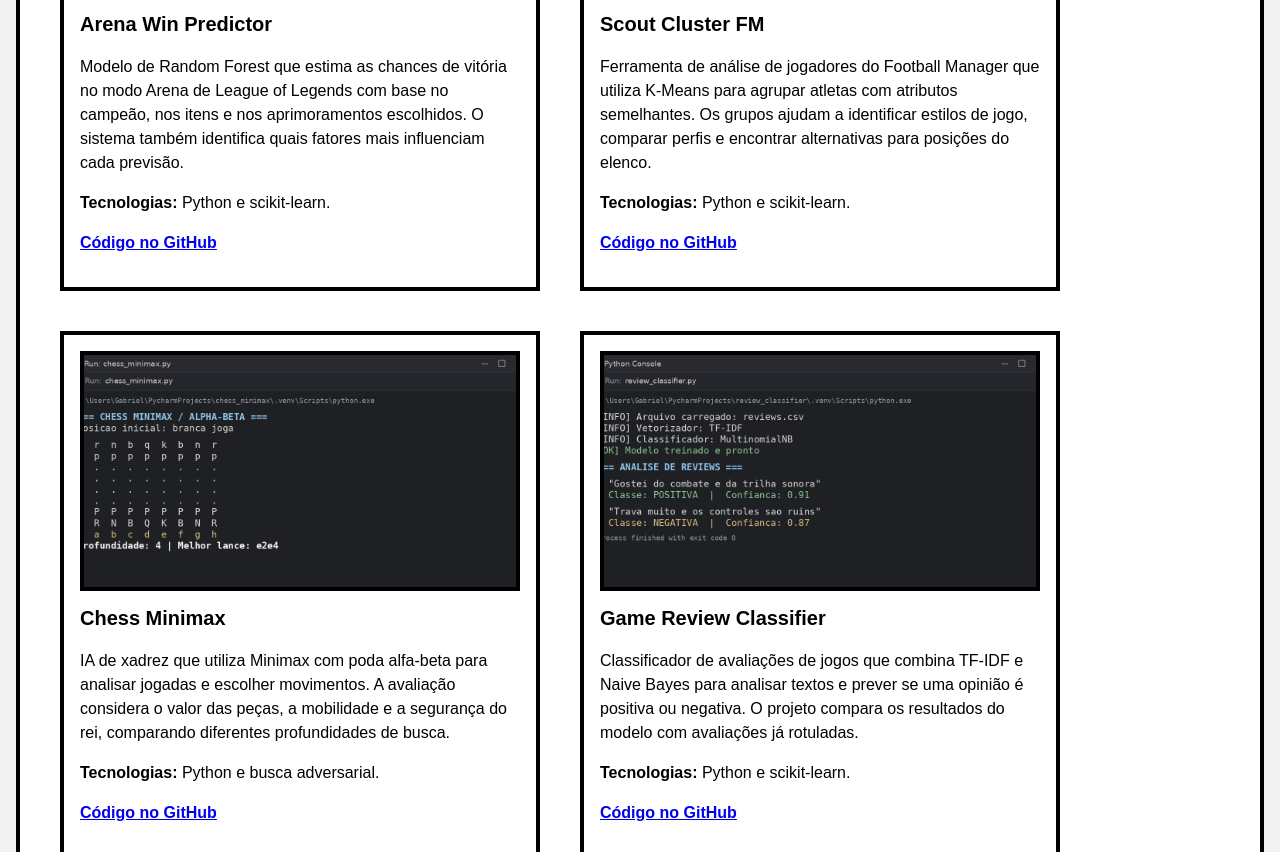
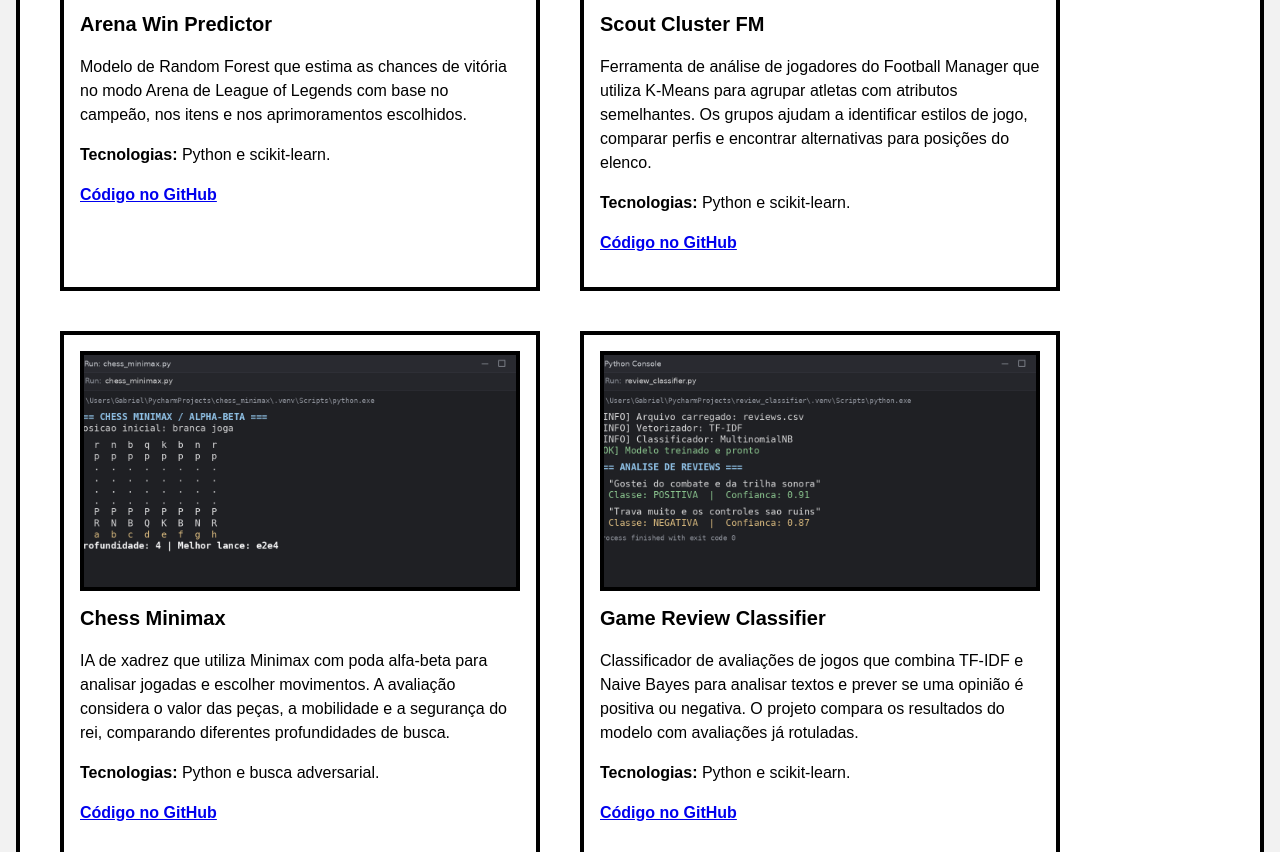
Before and after one commit to GBrambila/portfolio, a plain HTML site: page portfolio.html in a window 1280 px wide. Shown: the part 1601-2453 px from the top of the page. Drawn offline with Linux system fonts and the light colour scheme.

Commit message:
Update portfolio.html

```diff
--- a/portfolio.html
+++ b/portfolio.html
@@ -116,7 +116,7 @@
             <img src="assets/img/arena-win-predictor.png" alt="Saída do programa Arena Win Predictor no console">
           </div>
           <h3>Arena Win Predictor</h3>
-          <p>Modelo de Random Forest que estima as chances de vitória no modo Arena de League of Legends com base no campeão, nos itens e nos aprimoramentos escolhidos. O sistema também identifica quais fatores mais influenciam cada previsão.</p>
+          <p>Modelo de Random Forest que estima as chances de vitória no modo Arena de League of Legends com base no campeão, nos itens e nos aprimoramentos escolhidos.</p>
           <p><strong>Tecnologias:</strong> Python e scikit-learn.</p>
           <p class="links">
             <a href="https://github.com/GBrambila/ArenaWinPredictor" target="_blank" rel="noopener">Código no GitHub</a>
```
